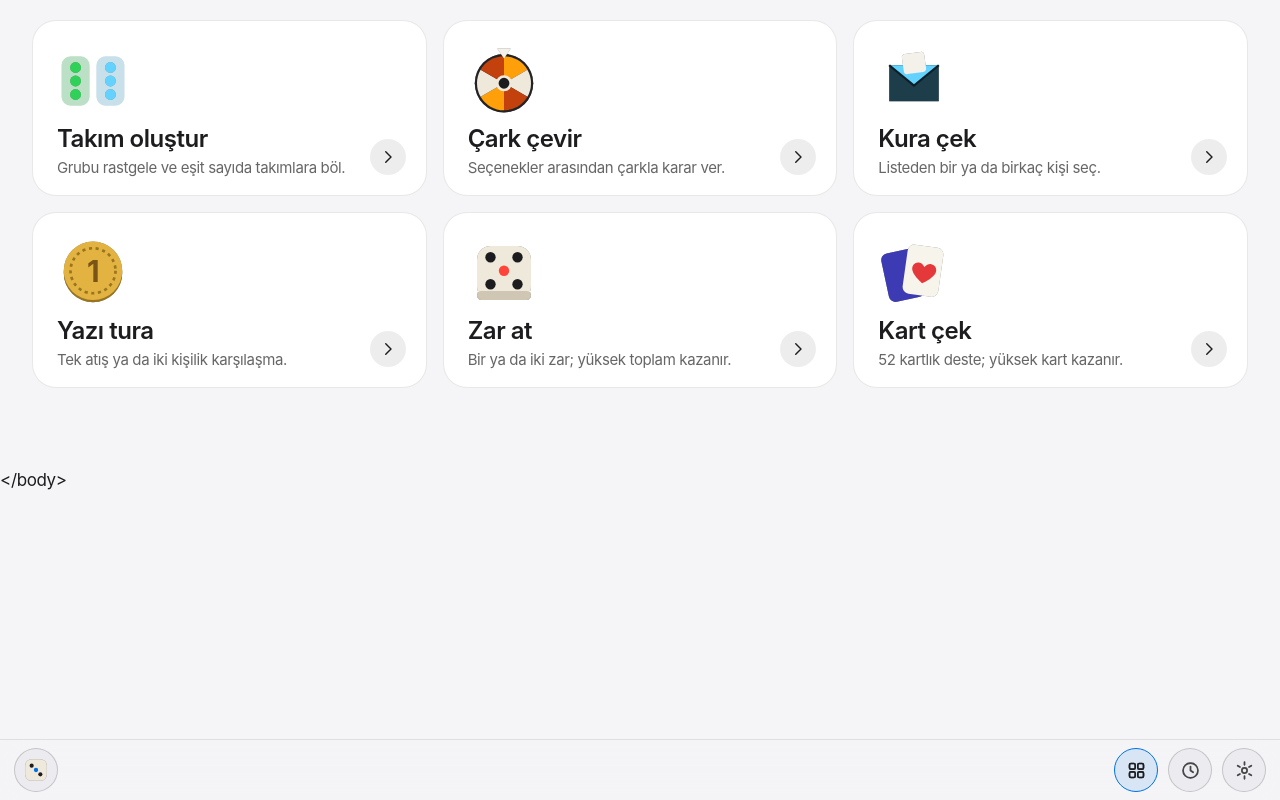
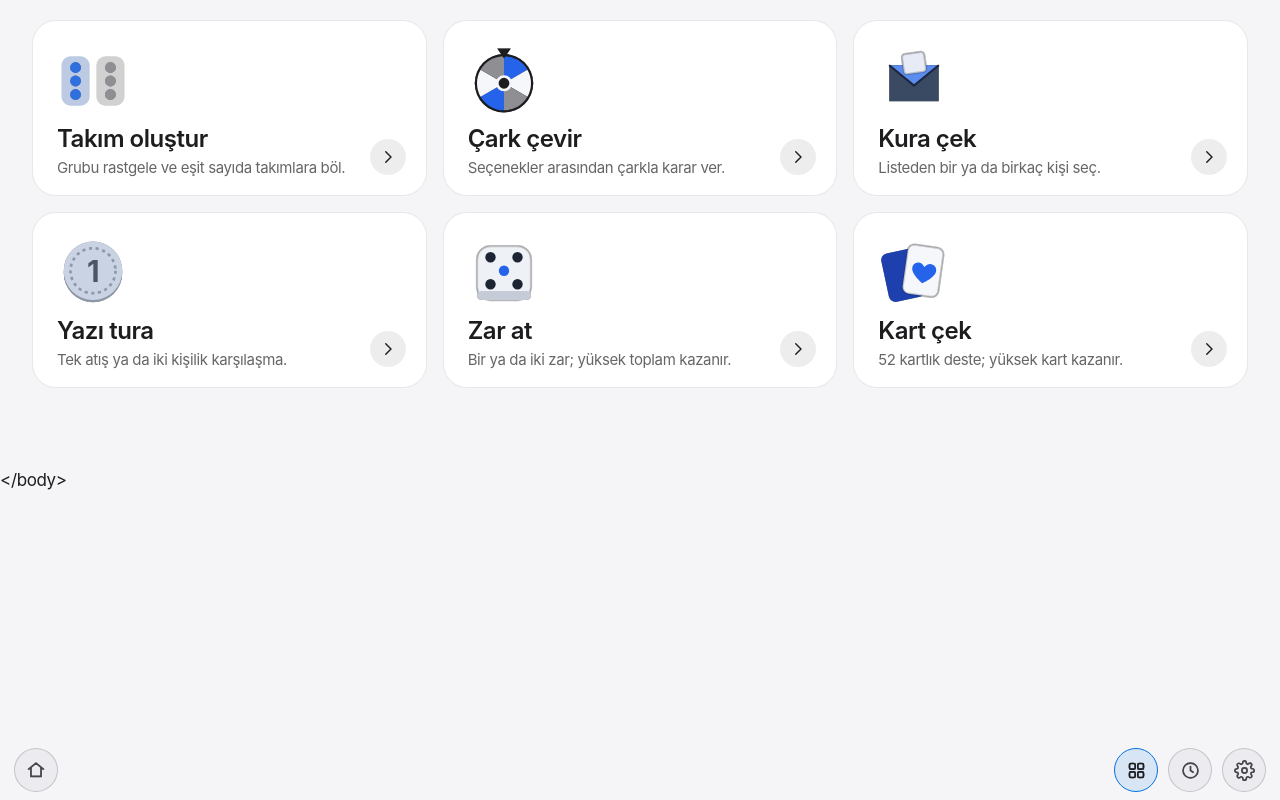
Before and after one commit to altayilmazz/sansa, a React (Vite) app: page / in a window 1280 px wide. Built offline with nearby package versions, Linux system fonts and the light colour scheme.

Commit message:
Çubuksuz alt gezinme, ev ve ayarlar simgeleri, temaya göre araç logoları

```diff
--- a/src/App.tsx
+++ b/src/App.tsx
@@ -9,7 +9,6 @@ import { href, parseRoute, useHash, type Route } from './state/router'
 import { useStore } from './state/store'
 import { applyTheme, resolveTheme } from './state/theme'
 import { TOOLS } from './state/tools'
-import { BrandMark } from './ui/Brand'
 import { Icon, type IconName } from './ui/Icon'
 
 const LINKS: { route: Route; label: string; icon: IconName }[] = [
@@ -24,7 +23,7 @@ function Dock({ route }: { route: Route }) {
     <nav className="dock" aria-label="Ana gezinme">
       <div className="dock__inner">
         <a className="dock__btn dock__home" href={href({ name: 'home' })} aria-label="Ana sayfa" title="Ana sayfa">
-          <BrandMark size={26} />
+          <Icon name="home" size={22} />
         </a>
         <div className="dock__links">
           {LINKS.map((l) => {
--- a/src/objects/ToolGlyph.tsx
+++ b/src/objects/ToolGlyph.tsx
@@ -1,4 +1,9 @@
+import type { CSSProperties } from 'react'
 import type { ToolId } from '../state/tools'
+
+/** Renk, temaya göre tokens.css içindeki --g-* değişkenlerinden gelir. */
+const f = (name: string): CSSProperties => ({ fill: `var(--g-${name})` })
+const outline: CSSProperties = { stroke: 'var(--g-ln)', strokeWidth: 1 }
 
 /** Gezinme ve ana ekran için aynı çizim dilinde küçük nesne glifleri. */
 export function ToolGlyph({ tool, size = 28 }: { tool: ToolId; size?: number }) {
@@ -6,51 +11,51 @@ export function ToolGlyph({ tool, size = 28 }: { tool: ToolId; size?: number })
     <svg width={size} height={size} viewBox="0 0 32 32" aria-hidden="true" focusable="false" className="glyph">
       {tool === 'takim' && (
         <g>
-          <rect x="2" y="5" width="12.5" height="22" rx="4" fill="#30d158" opacity="0.22" />
-          <rect x="17.5" y="5" width="12.5" height="22" rx="4" fill="#64d2ff" opacity="0.22" />
+          <rect x="2" y="5" width="12.5" height="22" rx="4" style={f('t1')} opacity="0.22" />
+          <rect x="17.5" y="5" width="12.5" height="22" rx="4" style={f('t2')} opacity="0.22" />
           {[10, 16, 22].map((y) => (
-            <circle key={`a${y}`} cx="8.25" cy={y} r="2.4" fill="#30d158" />
+            <circle key={`a${y}`} cx="8.25" cy={y} r="2.4" style={f('t1')} />
           ))}
           {[10, 16, 22].map((y) => (
-            <circle key={`b${y}`} cx="23.75" cy={y} r="2.4" fill="#64d2ff" />
+            <circle key={`b${y}`} cx="23.75" cy={y} r="2.4" style={f('t2')} />
           ))}
         </g>
       )}
       {tool === 'cark' && (
         <g>
-          <circle cx="16" cy="17" r="13" fill="#232326" />
+          <circle cx="16" cy="17" r="13" style={f('c0')} />
           {[0, 1, 2, 3, 4, 5].map((i) => {
             const a0 = (i * 60 - 90) * (Math.PI / 180)
             const a1 = ((i + 1) * 60 - 90) * (Math.PI / 180)
             const d = `M16 17 L${16 + 12 * Math.cos(a0)} ${17 + 12 * Math.sin(a0)} A12 12 0 0 1 ${16 + 12 * Math.cos(a1)} ${17 + 12 * Math.sin(a1)} Z`
-            return <path key={i} d={d} fill={['#ff9f0a', '#efe9dc', '#c2410c'][i % 3]} />
+            return <path key={i} d={d} style={f(['c1', 'c2', 'c3'][i % 3])} />
           })}
-          <circle cx="16" cy="17" r="3" fill="#1c1c1e" stroke="#efe9dc" strokeWidth="1.2" />
-          <path d="M13 1.5h6L16 6z" fill="#f4f1ea" />
+          <circle cx="16" cy="17" r="3" style={{ ...f('ch'), stroke: 'var(--g-c2)', strokeWidth: 1.2 }} />
+          <path d="M13 1.5h6L16 6z" style={f('cl')} />
         </g>
       )}
       {tool === 'kura' && (
         <g>
-          <path d="M5 9h22v16H5z" fill="#1d3d4a" />
-          <path d="M5 9l11 9 11-9" fill="#64d2ff" />
-          <path d="M5 9l11 9 11-9" fill="none" stroke="#0d1f26" strokeWidth="1" />
-          <rect x="11" y="3.5" width="10" height="9" rx="1.5" fill="#f4f1ea" transform="rotate(-8 16 8)" />
+          <path d="M5 9h22v16H5z" style={f('k1')} />
+          <path d="M5 9l11 9 11-9" style={f('k2')} />
+          <path d="M5 9l11 9 11-9" fill="none" style={{ stroke: 'var(--g-k3)' }} strokeWidth="1" />
+          <rect x="11" y="3.5" width="10" height="9" rx="1.5" style={{ ...f('k4'), ...outline }} transform="rotate(-8 16 8)" />
         </g>
       )}
       {tool === 'para' && (
         <g>
-          <circle cx="16" cy="16" r="13" fill="#9a7420" />
-          <circle cx="16" cy="15" r="13" fill="#e3b341" />
-          <circle cx="16" cy="15" r="10" fill="none" stroke="#9a7420" strokeWidth="1.2" strokeDasharray="1.4 1.6" />
-          <text x="16" y="20" textAnchor="middle" fontSize="13" fontWeight="700" fill="#7a5414" fontFamily="var(--font)">
+          <circle cx="16" cy="16" r="13" style={f('p1')} />
+          <circle cx="16" cy="15" r="13" style={f('p2')} />
+          <circle cx="16" cy="15" r="10" fill="none" style={{ stroke: 'var(--g-p1)' }} strokeWidth="1.2" strokeDasharray="1.4 1.6" />
+          <text x="16" y="20" textAnchor="middle" fontSize="13" fontWeight="700" style={f('p3')} fontFamily="var(--font)">
             1
           </text>
         </g>
       )}
       {tool === 'zar' && (
         <g>
-          <rect x="4" y="4" width="24" height="24" rx="6" fill="#efe9dc" />
-          <rect x="4" y="24" width="24" height="4" rx="2" fill="#cfc6b3" />
+          <rect x="4" y="4" width="24" height="24" rx="6" style={{ ...f('z1'), ...outline }} />
+          <rect x="4" y="24" width="24" height="4" rx="2" style={f('z2')} />
           {[
             [10, 10],
             [22, 10],
@@ -58,15 +63,15 @@ export function ToolGlyph({ tool, size = 28 }: { tool: ToolId; size?: number })
             [10, 22],
             [22, 22],
           ].map(([x, y], i) => (
-            <circle key={i} cx={x} cy={y - 1} r="2.3" fill={i === 2 ? '#ff453a' : '#1c1c1e'} />
+            <circle key={i} cx={x} cy={y - 1} r="2.3" style={f(i === 2 ? 'z4' : 'z3')} />
           ))}
         </g>
       )}
       {tool === 'kart' && (
         <g>
-          <rect x="3" y="6" width="16" height="22" rx="3" fill="#3d3bb3" transform="rotate(-12 11 17)" />
-          <rect x="12" y="4" width="16" height="22" rx="3" fill="#f7f4ec" transform="rotate(8 20 15)" />
-          <path d="M20.4 20.6s-4-2.5-5-4.9c-.9-2 .3-4.1 2.3-4.1 1.2 0 2 .7 2.7 1.7.8-1 1.6-1.7 2.8-1.7 2 0 3.2 2.1 2.3 4.1-1.1 2.4-5.1 4.9-5.1 4.9z" fill="#e5383b" transform="rotate(8 20 15)" />
+          <rect x="3" y="6" width="16" height="22" rx="3" style={f('r1')} transform="rotate(-12 11 17)" />
+          <rect x="12" y="4" width="16" height="22" rx="3" style={{ ...f('r2'), ...outline }} transform="rotate(8 20 15)" />
+          <path d="M20.4 20.6s-4-2.5-5-4.9c-.9-2 .3-4.1 2.3-4.1 1.2 0 2 .7 2.7 1.7.8-1 1.6-1.7 2.8-1.7 2 0 3.2 2.1 2.3 4.1-1.1 2.4-5.1 4.9-5.1 4.9z" style={f('r3')} transform="rotate(8 20 15)" />
         </g>
       )}
     </svg>
--- a/src/styles/shell.css
+++ b/src/styles/shell.css
@@ -21,10 +21,11 @@
   bottom: 0;
   z-index: 50;
   padding-bottom: var(--safe-bottom);
-  background: var(--nav-bg);
-  -webkit-backdrop-filter: var(--blur-bar);
-  backdrop-filter: var(--blur-bar);
-  border-top: 1px solid var(--hairline);
+  /* Çubuk yok: düğmeler içeriğin üstünde yüzer */
+  pointer-events: none;
+}
+.dock__inner > * {
+  pointer-events: auto;
 }
 .dock__inner {
   display: flex;
--- a/src/styles/tokens.css
+++ b/src/styles/tokens.css
@@ -110,6 +110,30 @@
   --ticket-line: rgba(28, 28, 30, 0.2);
   --ticket-n: #1c1c1e;
   --ticket-n-ink: #64d2ff;
+  /* Araç logoları */
+  --g-t1: #1f9d46;
+  --g-t2: #3a9bc7;
+  --g-c0: #151517;
+  --g-c1: #b86f0a;
+  --g-c2: #8f8a7e;
+  --g-c3: #8f3208;
+  --g-ch: #0e0e10;
+  --g-cl: #bdb8ac;
+  --g-k1: #12272f;
+  --g-k2: #3f8aa8;
+  --g-k3: #070f13;
+  --g-k4: #bdb8ac;
+  --g-p1: #6b5016;
+  --g-p2: #a88428;
+  --g-p3: #4a340c;
+  --g-z1: #b8b2a4;
+  --g-z2: #8f897c;
+  --g-z3: #121214;
+  --g-z4: #b5302a;
+  --g-r1: #2b2a80;
+  --g-r2: #c9c5ba;
+  --g-r3: #a8272b;
+  --g-ln: none;
 }
 
 /* ───────── Açık ───────── */
@@ -178,6 +202,30 @@
   --ticket-line: rgba(29, 29, 31, 0.18);
   --ticket-n: #c6613f;
   --ticket-n-ink: #ffffff;
+  /* Araç logoları */
+  --g-t1: #2f6fde;
+  --g-t2: #8e8e93;
+  --g-c0: #1d1d1f;
+  --g-c1: #2563eb;
+  --g-c2: #f5f7fb;
+  --g-c3: #8e8e93;
+  --g-ch: #1d1d1f;
+  --g-cl: #1d1d1f;
+  --g-k1: #3a4a63;
+  --g-k2: #5b8def;
+  --g-k3: #1d2740;
+  --g-k4: #e6ebf5;
+  --g-p1: #8e98a8;
+  --g-p2: #c9d3e3;
+  --g-p3: #4a5568;
+  --g-z1: #eef1f6;
+  --g-z2: #c5ccd8;
+  --g-z3: #1d2433;
+  --g-z4: #2563eb;
+  --g-r1: #1e40af;
+  --g-r2: #f5f7fb;
+  --g-r3: #2563eb;
+  --g-ln: rgba(29,29,31,0.22);
 }
 
 /* ───────── Özel: Claude'un sıcak koyu paleti ───────── */
@@ -246,6 +294,30 @@
   --ticket-line: rgba(38, 38, 36, 0.2);
   --ticket-n: #c6613f;
   --ticket-n-ink: #ffffff;
+  /* Araç logoları */
+  --g-t1: #d97757;
+  --g-t2: #8f8b80;
+  --g-c0: #262624;
+  --g-c1: #d97757;
+  --g-c2: #ece6d6;
+  --g-c3: #a8482e;
+  --g-ch: #1f1e1d;
+  --g-cl: #faf9f5;
+  --g-k1: #4a3a2d;
+  --g-k2: #d97757;
+  --g-k3: #1f1e1d;
+  --g-k4: #faf9f5;
+  --g-p1: #8f4a2f;
+  --g-p2: #d97757;
+  --g-p3: #7a2f18;
+  --g-z1: #ece6d6;
+  --g-z2: #cbbf9f;
+  --g-z3: #262624;
+  --g-z4: #d97757;
+  --g-r1: #c6613f;
+  --g-r2: #faf9f5;
+  --g-r3: #d97757;
+  --g-ln: none;
 }
 
 /* Açık temada durum çubuğu yazısı beyaz kalır (iOS "black-translucent"); üstte ince koyu şerit okunurluğu korur. */
--- a/src/ui/Icon.tsx
+++ b/src/ui/Icon.tsx
@@ -28,7 +28,7 @@ const paths = {
   gear: (
     <>
       <circle cx="12" cy="12" r="3" />
-      <path d="M12 2.5v3M12 18.5v3M4.2 6.5l2.6 1.5M17.2 16l2.6 1.5M4.2 17.5l2.6-1.5M17.2 8l2.6-1.5" />
+      <path d="M19.4 15a1.65 1.65 0 0 0 .33 1.82l.06.06a2 2 0 0 1 0 2.83 2 2 0 0 1-2.83 0l-.06-.06a1.65 1.65 0 0 0-1.82-.33 1.65 1.65 0 0 0-1 1.51V21a2 2 0 0 1-2 2 2 2 0 0 1-2-2v-.09A1.65 1.65 0 0 0 9 19.4a1.65 1.65 0 0 0-1.82.33l-.06.06a2 2 0 0 1-2.83 0 2 2 0 0 1 0-2.83l.06-.06a1.65 1.65 0 0 0 .33-1.82 1.65 1.65 0 0 0-1.51-1H3a2 2 0 0 1-2-2 2 2 0 0 1 2-2h.09A1.65 1.65 0 0 0 4.6 9a1.65 1.65 0 0 0-.33-1.82l-.06-.06a2 2 0 0 1 0-2.83 2 2 0 0 1 2.83 0l.06.06a1.65 1.65 0 0 0 1.82.33H9a1.65 1.65 0 0 0 1-1.51V3a2 2 0 0 1 2-2 2 2 0 0 1 2 2v.09a1.65 1.65 0 0 0 1 1.51 1.65 1.65 0 0 0 1.82-.33l.06-.06a2 2 0 0 1 2.83 0 2 2 0 0 1 0 2.83l-.06.06a1.65 1.65 0 0 0-.33 1.82V9a1.65 1.65 0 0 0 1.51 1H21a2 2 0 0 1 2 2 2 2 0 0 1-2 2h-.09a1.65 1.65 0 0 0-1.51 1z" />
     </>
   ),
   clock: (
```
